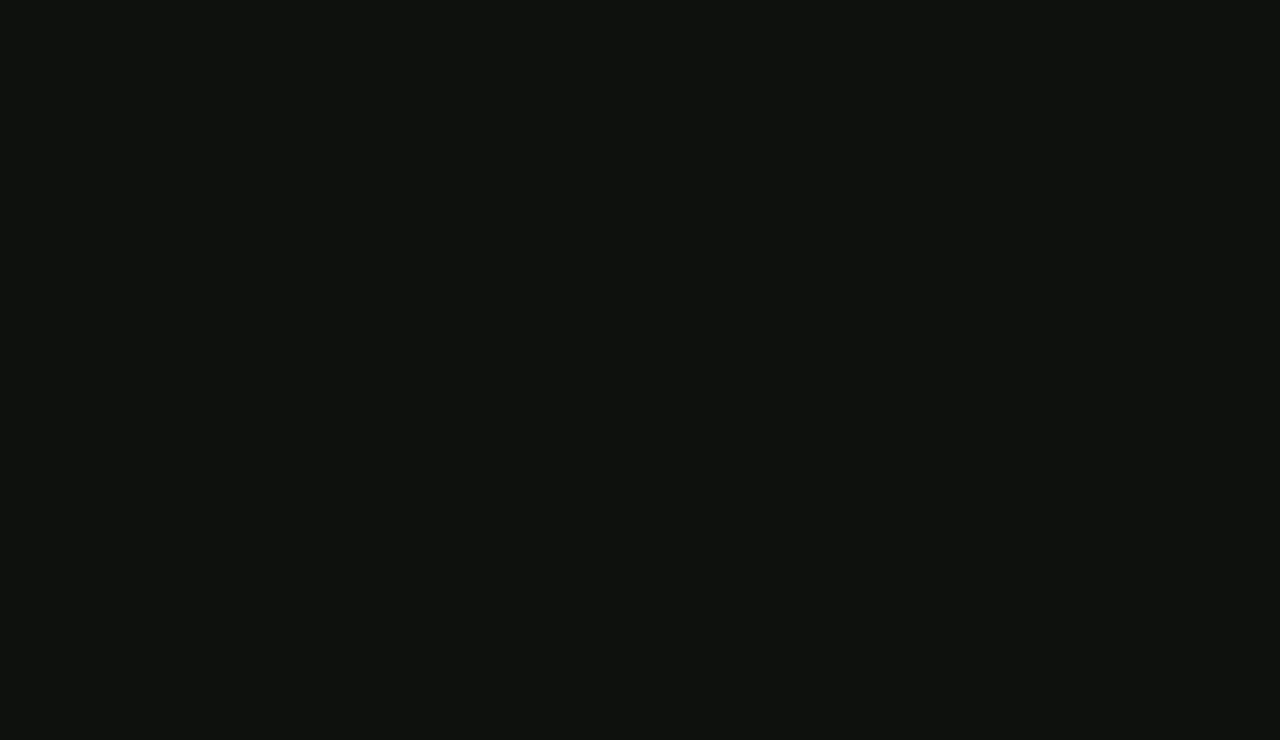
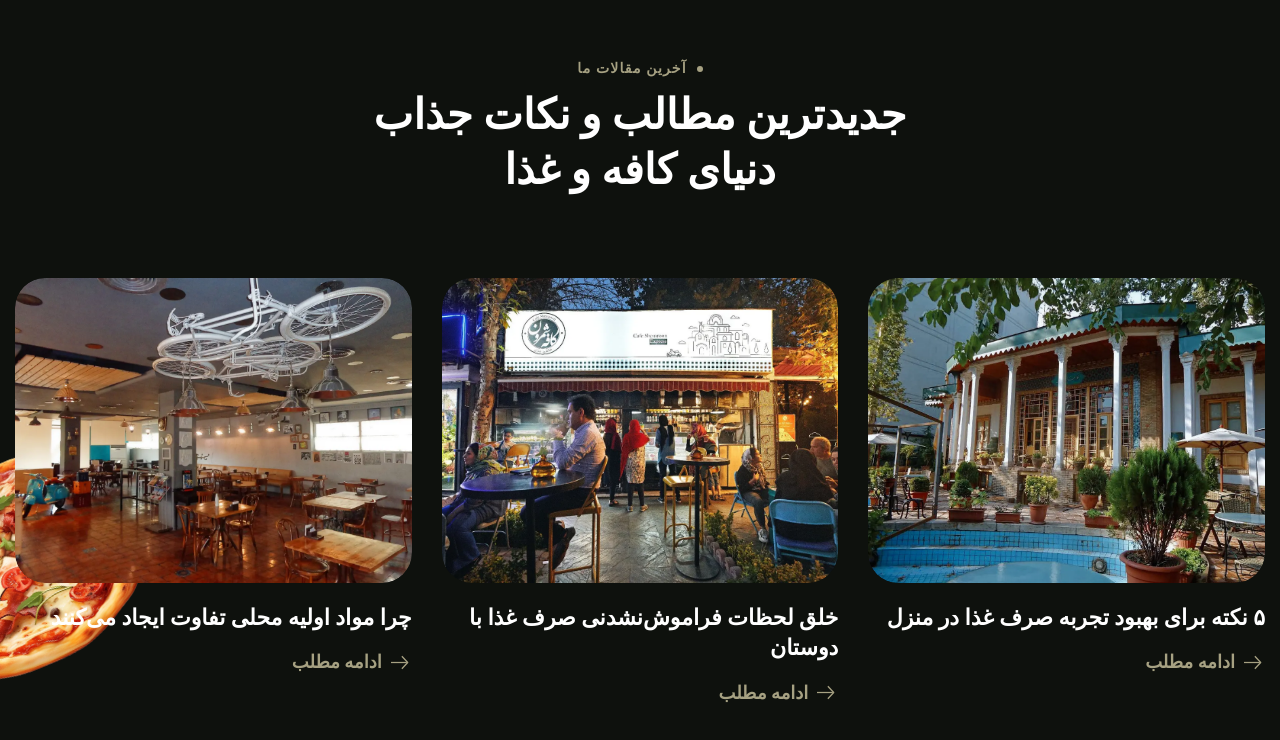
Before and after one commit to AmirHoseinDeldar/cafeshemron, a Next.js app: page / in a window 1280 px wide. Shown: the part 7331-8071 px from the top of the page. Before the commit the page ends 7289 px from the top, so only its background shows below. Built offline with nearby package versions, Linux system fonts and the light colour scheme.

Commit message:
addinng OurBlog components

```diff
--- /dev/null
+++ b/app/components/OurBlog.jsx
@@ -0,0 +1,128 @@
+import Image from "next/image";
+import React from "react";
+
+const OurBlog = () => {
+  return (
+    <div className="our-blog">
+      <div className="container">
+        <div className="row section-row">
+          <div className="col-lg-12">
+            <div className="section-title">
+              {" "}
+              <h3 className="wow fadeInUp">آخرین مقالات ما</h3>
+              <h2 className="text-anime-style-2" data-cursor="-opaque">
+                جدیدترین مطالب و نکات جذاب <br /> دنیای کافه و غذا
+              </h2>
+            </div>
+          </div>
+        </div>
+        <div className="row">
+          <div className="col-lg-4 col-md-6">
+            <div className="post-item wow fadeInUp">
+              <div className="post-featured-image">
+                <a href="/" data-cursor-text="مشاهده مقاله">
+                  <figure className="image-anime">
+                    <Image
+                      src="/377807c2-3609-4a24-a2cb-0a55b9b04569.webp"
+                      alt="Blog 1"
+                      layout="responsive"
+                      width={600}
+                      height={400}
+                    />
+                  </figure>
+                </a>
+              </div>
+              <div className="blog-item-body">
+                <div className="post-item-content">
+                  <h3>
+                    <a href="/">۵ نکته برای بهبود تجربه صرف غذا در منزل</a>
+                  </h3>
+                </div>
+                <div className="blog-item-btn">
+                  <a
+                    href="/
+
+                "
+                    className="readmore-btn"
+                  >
+                    ادامه مطلب
+                  </a>
+                </div>
+              </div>
+            </div>
+          </div>{" "}
+          <div className="col-lg-4 col-md-6">
+            <div
+              className="post-item wow fadeInUp"
+              data-wow-delay="0.4s"
+              style={{
+                visibility: "visible",
+                animationDelay: "0.4s",
+                animationName: "fadeInUp",
+              }}
+            >
+              <div className="post-featured-image">
+                <a href="/" data-cursor-text="مشاهده">
+                  <figure className="image-anime">
+                    <img
+                      src="/edd9896e-2a4f-4664-a224-55563b90c00d.webp"
+                      alt=""
+                    />
+                  </figure>
+                </a>
+              </div>
+              <div className="blog-item-body">
+                <div className="post-item-content">
+                  <h3>
+                    <a href="/">خلق لحظات فراموش‌نشدنی صرف غذا با دوستان</a>
+                  </h3>
+                </div>
+                <div className="blog-item-btn">
+                  <a href="/" className="readmore-btn">
+                    ادامه مطلب
+                  </a>
+                </div>
+              </div>
+            </div>
+          </div>
+          <div className="col-lg-4 col-md-6">
+            <div
+              className="post-item wow fadeInUp"
+              data-wow-delay="0.2s"
+              style={{
+                visibility: "visible",
+                animationDelay: "0.2s",
+                animationName: "fadeInUp",
+              }}
+            >
+              <div className="post-featured-image">
+                <a href="/" data-cursor-text="مشاهده">
+                  <figure className="image-anime">
+                    <img
+                      src="/9fb90a79-3d2f-4ff0-af1a-ca5927672462.webp"
+                      alt=""
+                    />
+                  </figure>
+                </a>
+              </div>
+              <div className="blog-item-body">
+                <div className="post-item-content">
+                  <h3>
+                    <a href="/">چرا مواد اولیه محلی تفاوت ایجاد می‌کنند</a>
+                  </h3>
+                </div>
+                <div className="blog-item-btn">
+                  <a href="/" className="readmore-btn">
+                    ادامه مطلب
+                  </a>
+                </div>
+              </div>
+            </div>
+          </div>
+        </div>
+      </div>
+    </div>
+  );
+};
+
+export default OurBlog;
--- a/app/page.js
+++ b/app/page.js
@@ -6,6 +6,7 @@ import DailyOffer from "./components/DailyOffer";
 import OurMenu from "./components/OurMenu";
 import IntroVideo from "./components/IntroVideo";
 import OurIngredients from "./components/OurIngredients";
+import OurBlog from "./components/OurBlog";
 
 export default function Home() {
   return (
@@ -17,7 +18,7 @@ export default function Home() {
       <OurMenu />
       <IntroVideo />
       <OurIngredients />
-      {/* <OurBlog /> */}
+      <OurBlog />
       {/* <ReserveTable /> */}
     </>
   );
```
